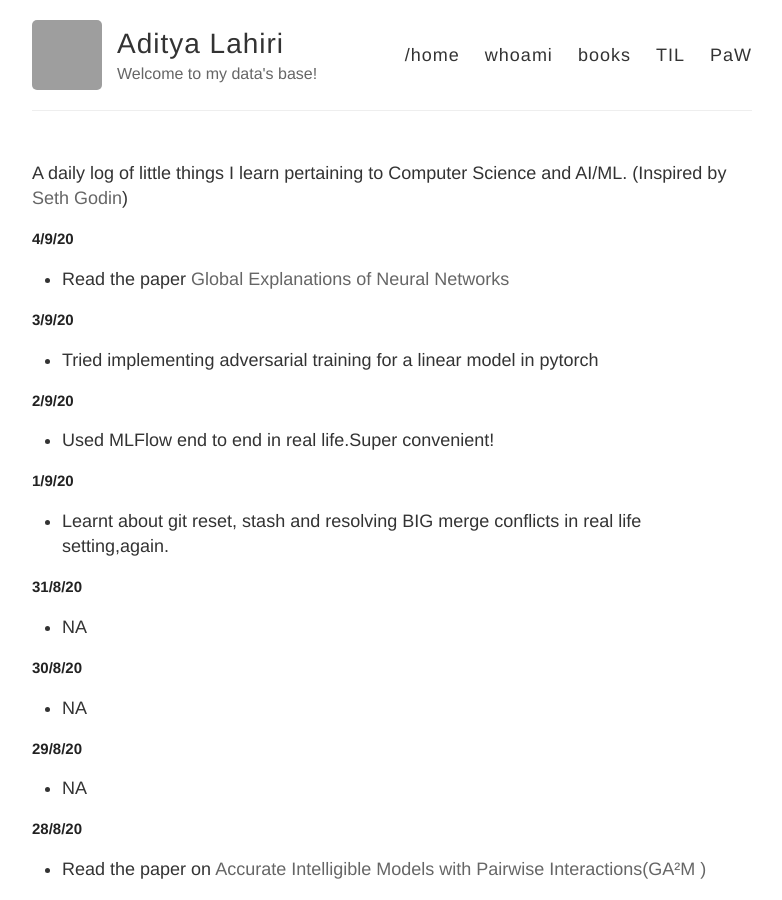
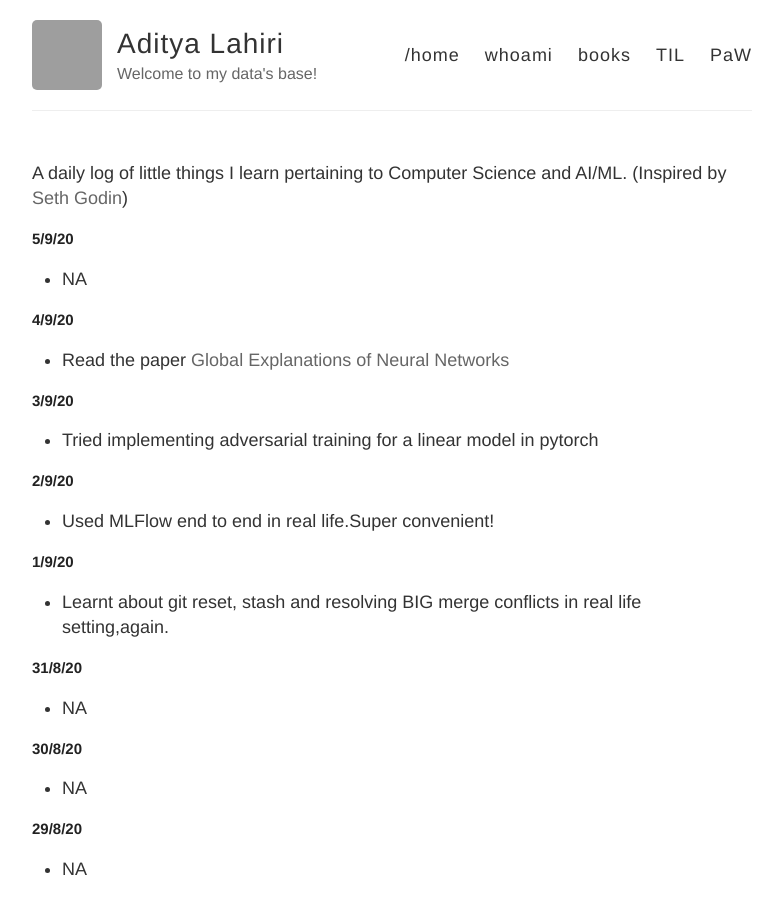
Before and after one commit to adityalahiri/adityalahiri.github.io, a Jekyll site: the page built from TIL.md, in a window 1280 px wide and 900 px high. Shown: the whole window, without its empty margins (248-1030 px from the left). Built offline with Jekyll 4.4.1, drawn with Linux system fonts in a browser that asks for light colours; our own code applies the rules of GitHub Pages for plain Markdown files; grey boxes are pictures that could not be loaded.

Commit message:
Update for 5/9/20

```diff
--- a/TIL.md
+++ b/TIL.md
@@ -1,5 +1,9 @@
 A daily log of little things I learn pertaining to Computer Science and AI/ML.
 (Inspired by [Seth Godin](https://seths.blog/))
+
+## 5/9/20
+
+* NA
 
 ## 4/9/20
 
```
